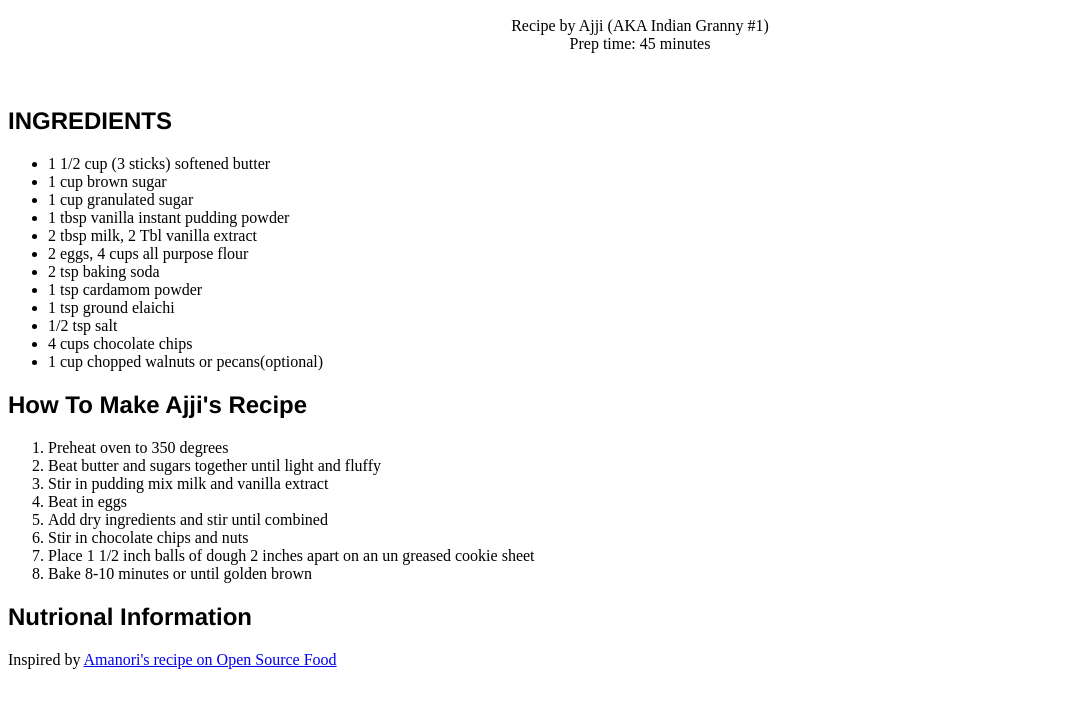
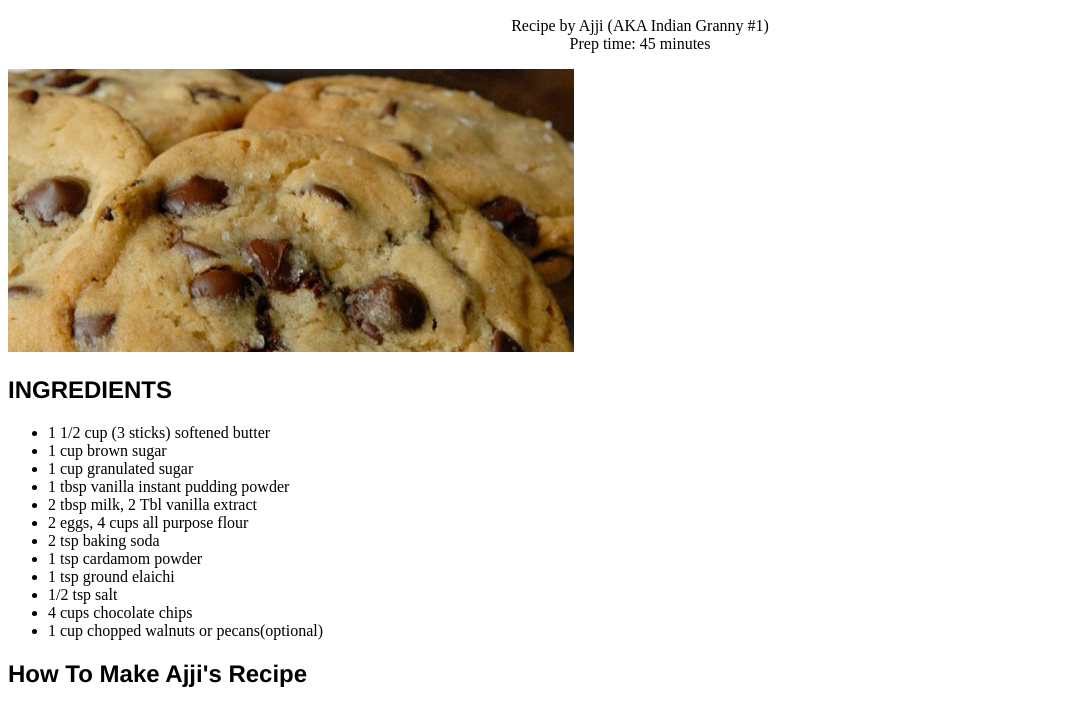
Before and after one commit to Tazzai/coderbabez-html-wk1-hw1, a plain HTML site: page index.html in a window 1280 px wide. Shown: the part 57-762 px from the top of the page, without its empty margins (0-1070 px from the left). Drawn offline with Linux system fonts and the light colour scheme.

Commit message:
Added image source

```diff
--- a/index.html
+++ b/index.html
@@ -12,7 +12,7 @@
     </header></center>
     <center><p>Recipe by Ajji (AKA Indian Granny #1)<br/>
     Prep time: 45 minutes  </p></center>
-    <section><img src="">
+    <section><img src="./img/cookies.jpg">
     <section>
       <h2 style="font-family: helvetica, arial, sans-serif;">INGREDIENTS</h2>
       <p style="font-family: helvetica, arial, sans-serif;"><ul><li>1 1/2 cup (3 sticks) softened butter</li>
```
